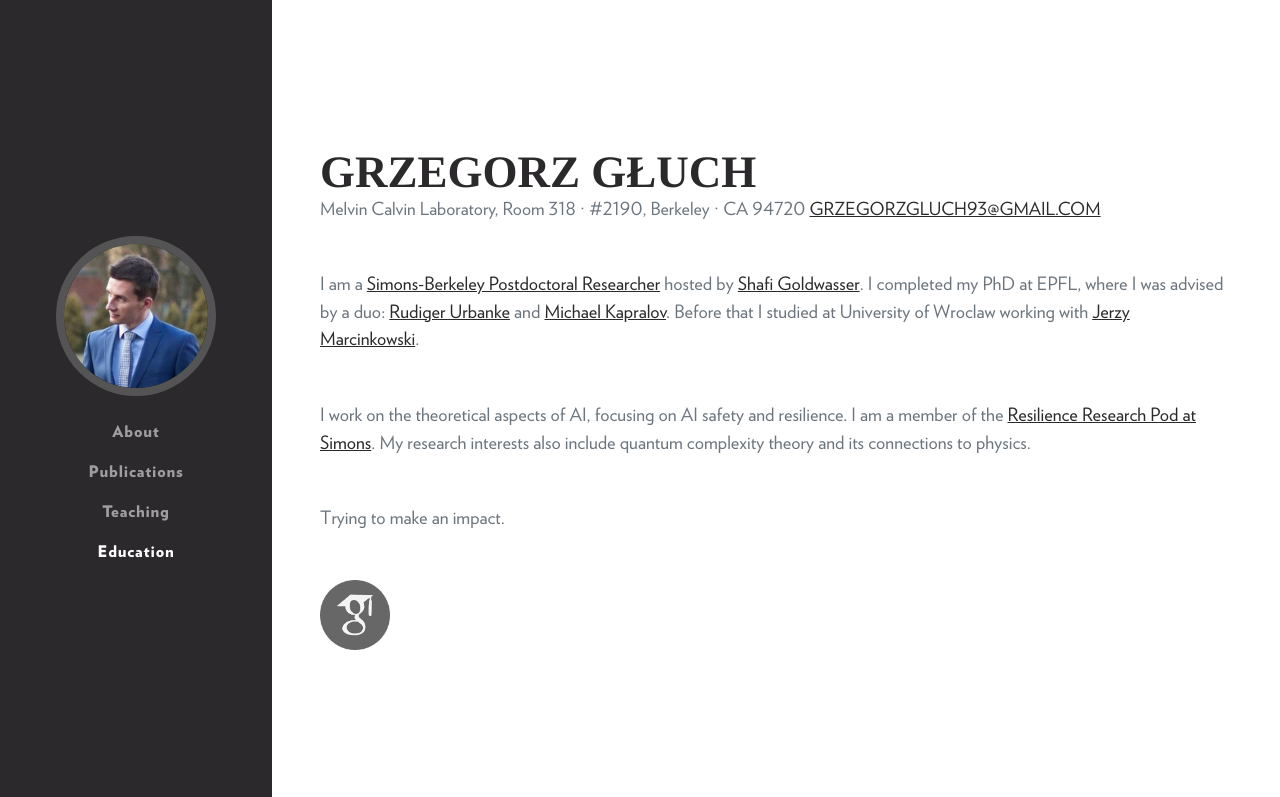
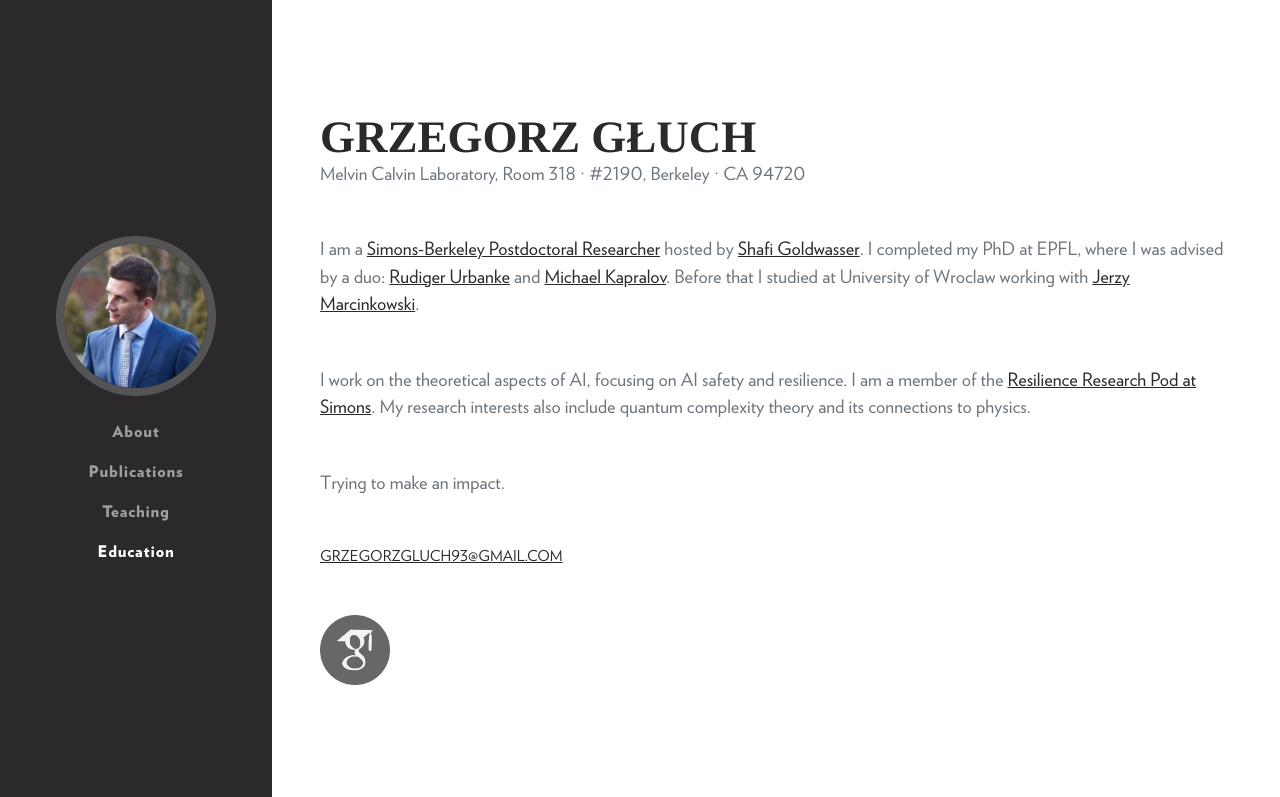
Before and after one commit to grzegorzgluch/grzegorzgluch.github.io, a website: page index.html in a window 1280 px wide. Shown: the top 797 px of the page. Drawn offline with nearby package versions, Linux system fonts and the light colour scheme; a web font is replaced by a local one.

Commit message:
move email address

```diff
--- a/index.html
+++ b/index.html
@@ -43,7 +43,6 @@
                     </h1>
                     <div class="subheading mb-5" style="font-size: 18px;">
                         Melvin Calvin Laboratory, Room 318 · #2190, Berkeley · CA 94720
-                        <a href="mailto:name@email.com">GRZEGORZGLUCH93@GMAIL.COM</a>
                     </div>
                     <p class="lead mb-5">I am a <a href="https://simons.berkeley.edu/people/postdoctoral-researchers" target="_blank">Simons-Berkeley Postdoctoral Researcher</a> hosted by <a href="https://www2.eecs.berkeley.edu/Faculty/Homepages/goldwasser.html" target="_blank">Shafi Goldwasser</a>.
                       I completed my PhD at EPFL, where I was advised by a duo: <a href="https://people.epfl.ch/rudiger.urbanke" target="_blank">Rudiger Urbanke</a> and
@@ -51,6 +50,7 @@
                     I studied at University of Wroclaw working with <a href="https://ii.uni.wroc.pl/~jma/index.phtml" target="_blank">Jerzy Marcinkowski</a>.</p>
                     <p class="lead mb-5">I work on the theoretical aspects of AI, focusing on AI safety and resilience. I am a member of the <a href='https://simons.berkeley.edu/research-pods/resilience-research-pod' target='_blank'>Resilience Research Pod at Simons</a>. My research interests also include quantum complexity theory and its connections to physics.</p>
                     <p class="lead mb-5">Trying to make an impact.</p>
+                    <p class="lead mb-5"  style="font-size: 15px;">  <a href="mailto:name@email.com">GRZEGORZGLUCH93@GMAIL.COM</a> </p>
                     <div class="social-icons">
                         <!--<a class="social-icon" href="https://scholar.google.com/citations?user=gg2sjRIAAAAJ&hl=en" target="_blank"><i class="fab fa-google"></i></a>-->
                         <!-- <a class="social-icon" href="https://www.linkedin.com/in/grzegorz-g%C5%82uch-58811b113/" target="_blank"><i class="fab fa-linkedin-in"></i></a> -->
```
